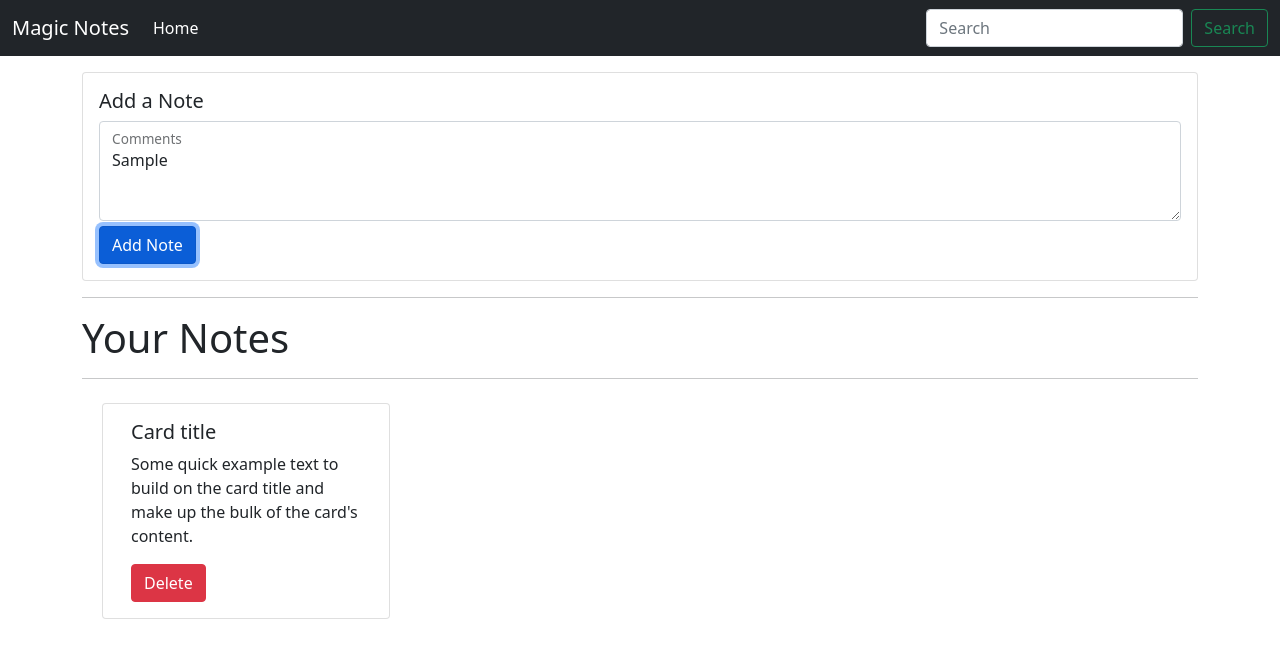
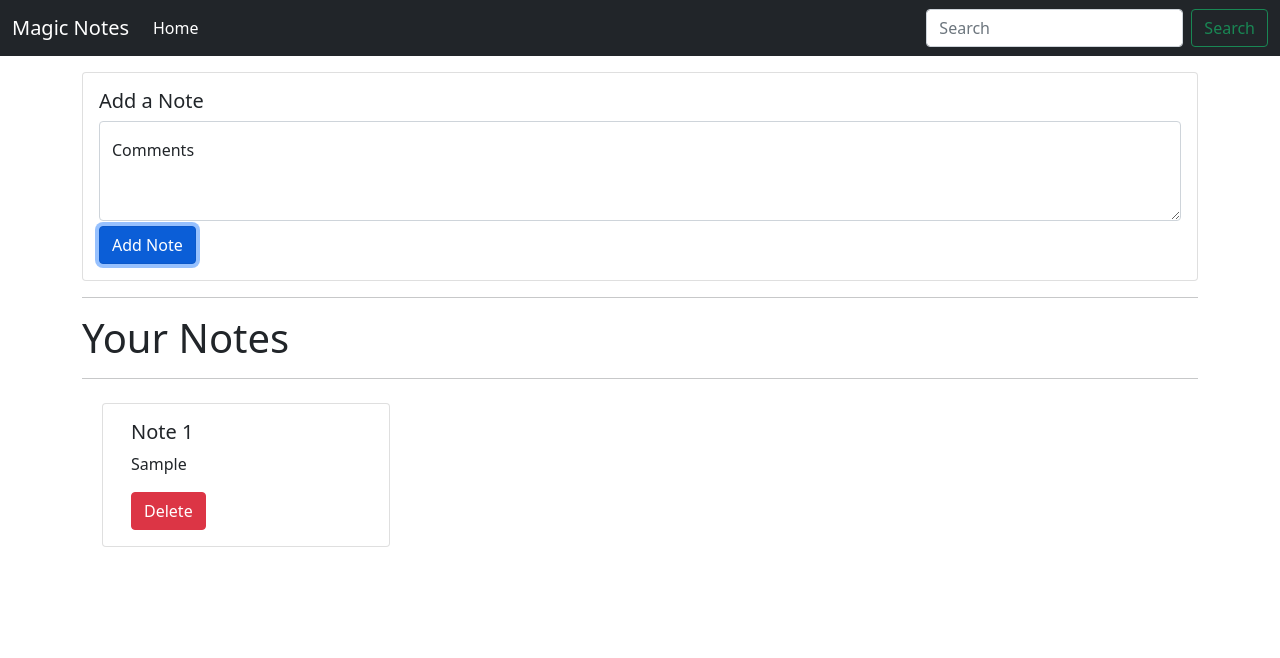
Before and after one commit to deepankkartikey/Javascript, a plain HTML site: page Learn/Project-1 Magic Notes/index.html in a window 1280 px wide. Both pictures are taken after typing "Sample" into the empty fields and a click on the button "Add Note". Drawn offline with nearby package versions, Linux system fonts and the light colour scheme.

Commit message:
Notes App: Add stored note card

```diff
--- a/Learn/Project-1 Magic Notes/index.html
+++ b/Learn/Project-1 Magic Notes/index.html
@@ -49,14 +49,14 @@
         <h1>Your Notes</h1>
         <hr>
         <div id="notes" class="row container-fluid">
-            <div class="notecard my-2 mx-2 card" style="width: 18rem;">
+            <!-- <div class="notecard my-2 mx-2 card" style="width: 18rem;">
                 <div class="card-body">
                     <h5 class="card-title">Card title</h5>
                     <p class="card-text">Some quick example text to build on the card title and make up the bulk of the
                         card's content.</p>
                     <a href="#" class="btn btn-danger">Delete</a>
                 </div>
-            </div>
+            </div> -->
         </div>
     </div>
 
--- a/Learn/Project-1 Magic Notes/js/script.js
+++ b/Learn/Project-1 Magic Notes/js/script.js
@@ -1,8 +1,42 @@
-console.log('Simple Note-Taking App');
+console.log("Simple Note-Taking App");
 
 // When User adds a note, add to local storage
-let addNote = document.getElementById('addBtn');
-addNote.addEventListener('click', function(e){
-    let noteDesc = document.getElementById('addTxt').value;
-    console.log(noteDesc);
-})
+let addNote = document.getElementById("addBtn");
+let notesObj = new Array();
+addNote.addEventListener("click", function (e) {
+  let addTxt = document.getElementById("addTxt");
+  let notes = localStorage.getItem("notes");
+  if (notes != null) {
+    notesObj = JSON.parse(notes);
+  }
+  if(addTxt.value){
+    notesObj.push(addTxt.value);
+  }
+  localStorage.setItem("notes", JSON.stringify(notesObj));
+  addTxt.value = "";
+  showNotes();
+});
+
+function showNotes() {
+  let notes = localStorage.getItem("notes");
+  console.log(notes);
+  notesObj = JSON.parse(notes);
+
+  let html = "";
+  notesObj.forEach(function (element, index) {
+    html += `
+        <div class="notecard my-2 mx-2 card" style="width: 18rem;">
+        <div class="card-body">
+            <h5 class="card-title">Note ${index+1}</h5>
+            <p class="card-text">${element}</p>
+            <button class="btn btn-danger">Delete</button>
+        </div>
+    </div>
+    `;
+  });
+
+  let notesElem = document.getElementById("notes");
+  if(notes.length!=0){
+      notesElem.innerHTML = html;
+  }
+}
```
